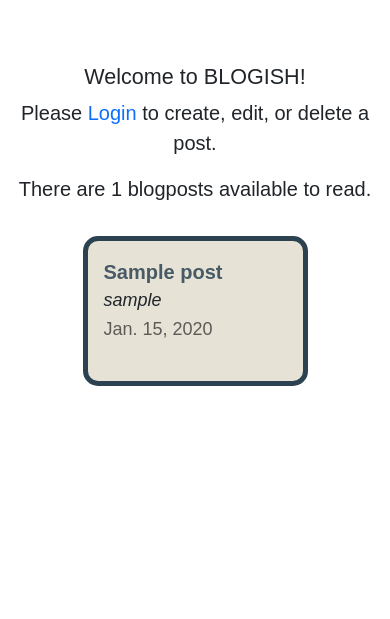
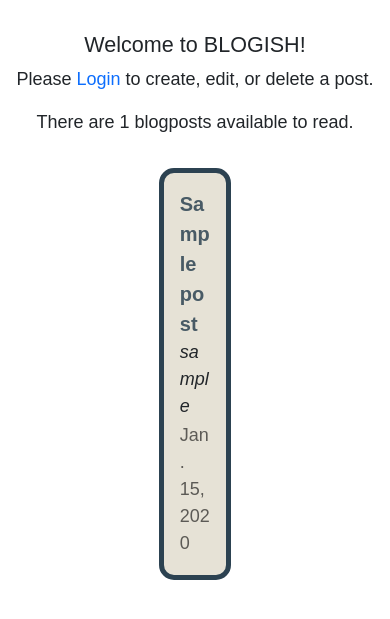
Before and after one commit to codebygrace/blogish, a Django app: page / in a window 390 px wide. Shown: the part 56-675 px from the top of the page. Run offline with Django 4.2, Linux system fonts and the light colour scheme; tables that the repository leaves empty hold one stand-in row (values such as "Sample post"); some libraries are stand-ins or nearby versions; some web fonts are replaced.

Commit message:
adjusted styles to better fit views in browser

```diff
--- a/blogposts/static/css/accounts.css
+++ b/blogposts/static/css/accounts.css
@@ -49,7 +49,8 @@
 /* REGISTRATION */
 .register-container {
     width: 60%;
-    height: 75vh;
+    height: auto;
+    padding: 1rem;
 }
 
 .register-form {
--- a/blogposts/static/css/main.css
+++ b/blogposts/static/css/main.css
@@ -93,10 +93,6 @@
 }
 
 /* TEMPLATE */
-.welcome {
-    margin-top: 1rem;
-}
-
 .page-container {
     flex-direction: column;
     justify-content: center;
@@ -105,8 +101,8 @@
 }
 
 .main-text {
-    margin: 1rem;
-    font-size: 20px;
+    margin-bottom: 1rem;
+    font-size: 18px;
     text-align: center;
 }
 
@@ -122,8 +118,8 @@
     border: 5px solid #2C4251;
     border-radius: 15px;
     padding: 1rem;
-    width: 250px;
-    height: 175px;
+    width: 25%;
+    overflow-wrap: break-word;
     flex-direction: column;
     justify-content: center;
 }
@@ -133,7 +129,7 @@
 }
 
 .card-link {
-    font-size: 25px;
+    font-size: 20px;
     font-weight: 700;
     color: rgba(44, 66, 81, 0.85);
 }
@@ -144,7 +140,7 @@
 
 .card-author,
 .card-date {
-    font-size: 20px;
+    font-size: 18px;
 }
 
 .card-author {
--- a/blogposts/static/css/media.css
+++ b/blogposts/static/css/media.css
@@ -1,8 +1,7 @@
 @media screen and (max-width: 1024px) {
     /* MAIN */
     .card-item {
-        width: 225px;
-        height: 150px;
+        width: 25%;
     }
 
     .card-link {
@@ -21,11 +20,15 @@
 
     .register-container {
         width: 75%;
-        padding: 1rem;
     }
 }
 
 @media screen and (max-width: 768px) {
+    /* MAIN */
+    .card-item {
+        width: 45%;
+    }
+
     /* ACCOUNTS */
     .account-container {
         width: 90%;
@@ -88,7 +91,6 @@
     /* ACCOUNTS */
     .register-container {
         width: 95%;
-        height: auto;
     }
 
     .register-btn {
@@ -102,7 +104,6 @@
 }
 
 @media screen and (max-width: 246px) {
-    /* 245px */
     /* MAIN */
     .welcome {
         margin-top: 0.5rem;
@@ -125,7 +126,6 @@
 
     .card-item {
         width: 90%;
-        height: 125px;
     }
 
     .card-item > * {
@@ -150,19 +150,13 @@
         margin: 0.5rem auto;
     }
 
-    .modal-content {
-        font-size: 15px;
+    .modal-content,
+    .post-text {
+        font-size: 12px;
     }
 
-    .modal-title {
-        font-size: 18px;
-    }
-
+    .modal-title,
     .post-author {
-        font-size: 18px;
-    }
-
-    .post-text {
         font-size: 15px;
     }
 
@@ -184,7 +178,7 @@
     }
 
     .delete-msg {
-        font-size: 18px;
+        font-size: 15px;
     }
 
     .del-home-btn,
@@ -217,7 +211,6 @@
 
     .register-container {
         width: 90%;
-        height: auto;
         padding: 0.5rem;
         text-align: center;
     }
--- a/blogposts/static/css/post.css
+++ b/blogposts/static/css/post.css
@@ -4,6 +4,7 @@
     align-items: flex-start;
     flex-direction: column;
     margin: 2rem;
+    overflow-wrap: anywhere;
 }
 
 .post-author {
```
